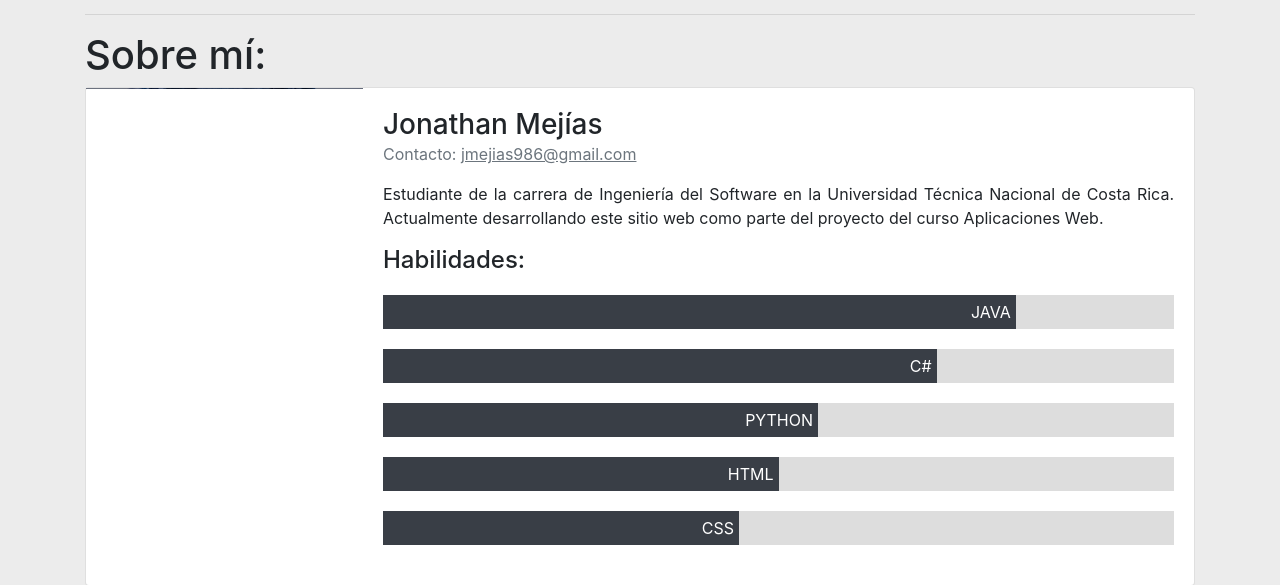
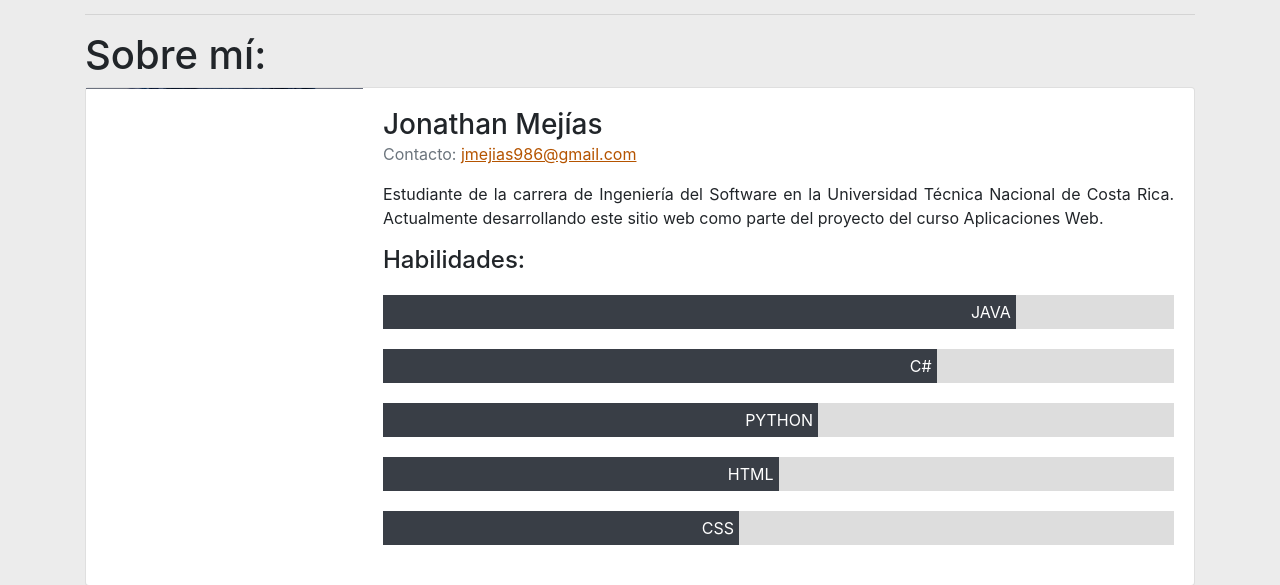
Before and after one commit to JMejiax/Django-First-Project, a Django app: page /nosotros/ in a window 1280 px wide, with the pointer over the restyled element. Shown: the part 1513-2098 px from the top of the page. Run offline with Django 3.2, Linux system fonts and the light colour scheme; some libraries are stand-ins or nearby versions.

```diff
--- a/static/aboutus/aboutus.css
+++ b/static/aboutus/aboutus.css
@@ -37,7 +37,7 @@ img#body-img{
 }
 
 #mailto:hover {
-	color:  #b55400;
+	color:  #b55400 !important;
 }
 
 .contenedor {
```
